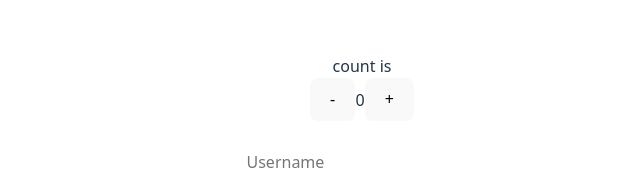
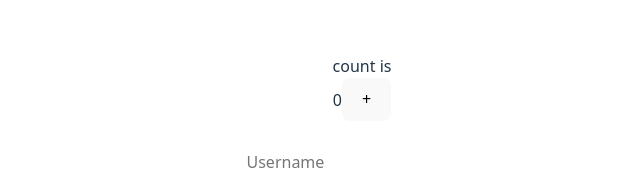
Before and after one commit to Akke/agilgruppvecka2, a React (Vite) app: page / in a window 1280 px wide. Shown: the part 219-390 px from the top of the page, without its empty margins (278-918 px from the left). Built offline with nearby package versions, Linux system fonts and the light colour scheme.

Commit message:
feat: removed button for subtracting

```diff
--- a/src/components/Counter/Counter.jsx
+++ b/src/components/Counter/Counter.jsx
@@ -5,16 +5,10 @@ const Counter = () => {
     const addToCount = () => {
         setCount(count + 1)
     }
-    const subtractCount = () => {
-        if(count == 0){
-            return
-        }
-        setCount(count - 1)
-    }
+
 
     return (
         <div>
-            <button onClick={subtractCount}>-</button>
             {count}
             <button onClick={addToCount}>+</button>
         </div>
```
